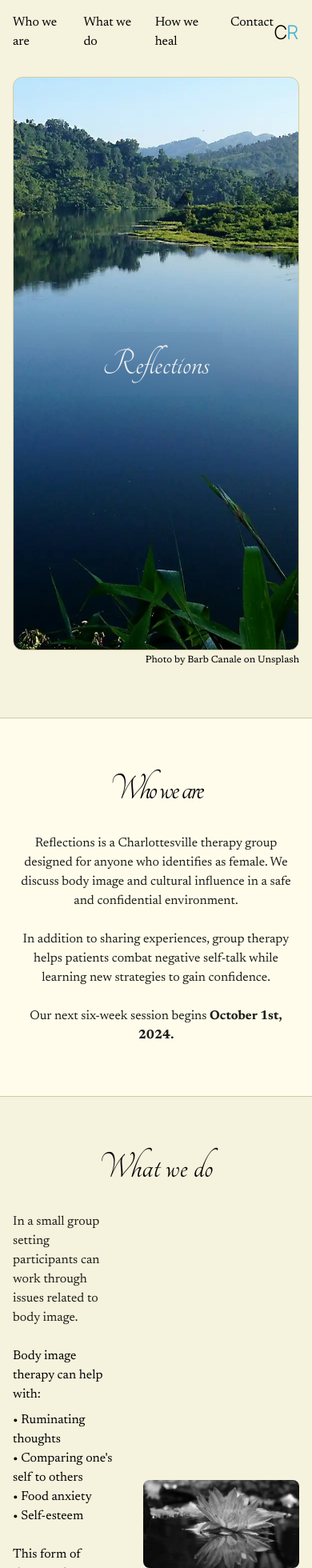
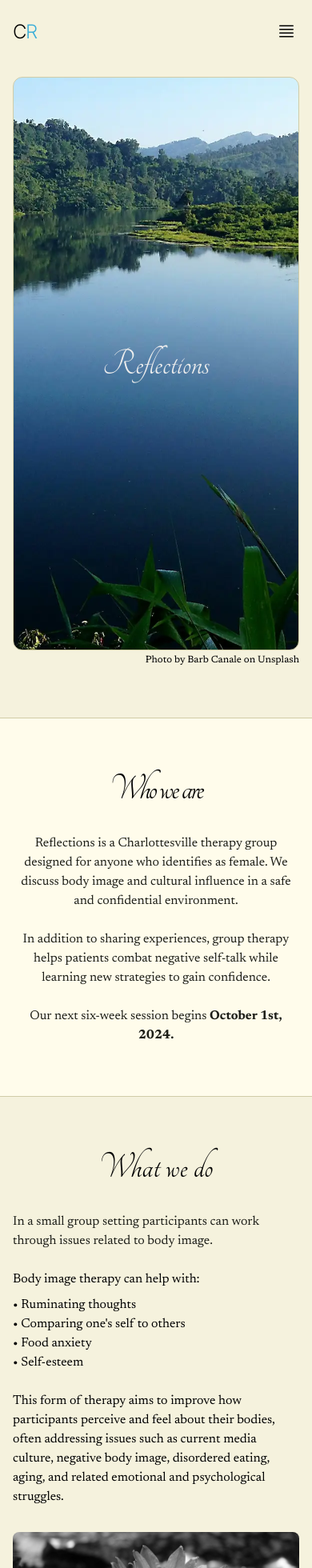
Before and after one commit to DaedalusFiction/reflections, a Nuxt app: page / in a window 390 px wide. Shown: the top 1960 px of the page at 80% size. Built offline with nearby package versions, Linux system fonts and the light colour scheme.

Commit message:
fixed responsiveness

```diff
--- /dev/null
+++ b/components/icons/Hamburger.vue
@@ -0,0 +1,20 @@
+<template>
+    <svg
+        xmlns="http://www.w3.org/2000/svg"
+        fill="none"
+        viewBox="0 0 24 24"
+        stroke-width="1.5"
+        stroke="currentColor"
+        class="w-6 h-6"
+    >
+        <path
+            stroke-linecap="round"
+            stroke-linejoin="round"
+            d="M3.75 5.25h16.5m-16.5 4.5h16.5m-16.5 4.5h16.5m-16.5 4.5h16.5"
+        />
+    </svg>
+</template>
+
+<script></script>
+
+<style lang="scss" scoped></style>
--- a/components/layout/Header.vue
+++ b/components/layout/Header.vue
@@ -1,20 +1,39 @@
 <template>
     <header class="fixed top-0 z-20 w-full">
-        <div class="p-4 flex justify-between">
-            <nav class="flex gap-4">
+        <div
+            class="p-4 flex justify-between items-center flex-row-reverse md:flex-row"
+        >
+            <div class="h-full">
+                <div class="flex md:hidden">
+                    <button
+                        class="ml-4 font-semibold hover:brightness-125"
+                        @click="expand"
+                        aria-label="Menu"
+                    >
+                        <IconsHamburger class="w-8" />
+                    </button>
+                </div>
+                <nav class="hidden md:flex gap-4">
                     <NuxtLink class="hover:text-primary transition" to="#about"
                         ><p>Who we are</p></NuxtLink
                     >
-                <NuxtLink class="hover:text-primary transition" to="#services"
+                    <NuxtLink
+                        class="hover:text-primary transition"
+                        to="#services"
                         ><p>What we do</p></NuxtLink
                     >
-                <NuxtLink class="hover:text-primary transition" to="#structure"
+                    <NuxtLink
+                        class="hover:text-primary transition"
+                        to="#structure"
                         ><p>How we heal</p></NuxtLink
                     >
-                <NuxtLink class="hover:text-primary transition" to="#contact"
+                    <NuxtLink
+                        class="hover:text-primary transition"
+                        to="#contact"
                         ><p>Contact</p></NuxtLink
                     >
                 </nav>
+            </div>
             <NuxtLink
                 to="/"
                 class="link flex gap-4 items-center translate-y-1.5"
@@ -88,9 +107,10 @@ const expand = () => {
 };
 
 const menuItems = [
-    { text: "work", href: "/work" },
-    { text: "about", href: "/about" },
-    { text: "contact", href: "/contact" },
+    { text: "Who we are", href: "#about" },
+    { text: "What we do", href: "#services" },
+    { text: "How we heal", href: "#structure" },
+    { text: "Contact", href: "#contact" },
 ];
 </script>
 
--- a/components/sections/Subscribe.vue
+++ b/components/sections/Subscribe.vue
@@ -2,7 +2,7 @@
     <section id="contact">
         <div class="container max-w-5xl mx-auto py-12">
             <div class="">
-                <h4 class="md:text-5xl font-[Tangerine] text-center">
+                <h4 class="text-5xl font-[Tangerine] text-center">
                     Take the next step
                 </h4>
                 <br />
--- a/pages/index.vue
+++ b/pages/index.vue
@@ -7,7 +7,7 @@
                 >
                     <div class="w-full flex justify-center items-center">
                         <p
-                            class="text-[var(--color-text-light)] hero-text text-center backdrop-blur-lg lg:backdrop-blur-0 lg:w-[45rem] py-4 px-4 lg:px-16 text-5xl"
+                            class="text-[var(--color-text-light)] hero-text text-center lg:w-[45rem] py-4 px-4 lg:px-16 text-5xl"
                         >
                             Reflections
                         </p>
@@ -56,7 +56,9 @@
                 <h4 class="header">What we do</h4>
                 <br />
                 <div class="grid grid-cols-12 gap-8">
-                    <div class="col-span-5 h-full flex items-center">
+                    <div
+                        class="col-span-12 md:col-span-5 h-full flex items-center"
+                    >
                         <div>
                             <p class="text-[var(--color-text)] w-full">
                                 In a small group setting participants can work
@@ -85,7 +87,9 @@
                             </p>
                         </div>
                     </div>
-                    <div class="col-span-7 flex justify-center items-center">
+                    <div
+                        class="col-span-12 md:col-span-7 flex justify-center items-center"
+                    >
                         <div>
                             <img
                                 class="object-cover w-full filter max-h-96 grayscale hover:grayscale-0 transition rounded-lg"
@@ -116,7 +120,7 @@
                 <br />
                 <div class="max-w-7xl mx-auto grid grid-cols-12 gap-8">
                     <div
-                        class="col-span-7 flex h-full justify-center items-center"
+                        class="col-span-12 md:col-span-7 flex h-full justify-center items-center"
                     >
                         <div>
                             <img
@@ -138,7 +142,9 @@
                             </p>
                         </div>
                     </div>
-                    <div class="col-span-5 h-full flex items-center">
+                    <div
+                        class="col-span-12 md:col-span-5 h-full flex items-center"
+                    >
                         <div>
                             <ul>
                                 <li>
```
Lines whose indentation alone changed are shown as unchanged.
